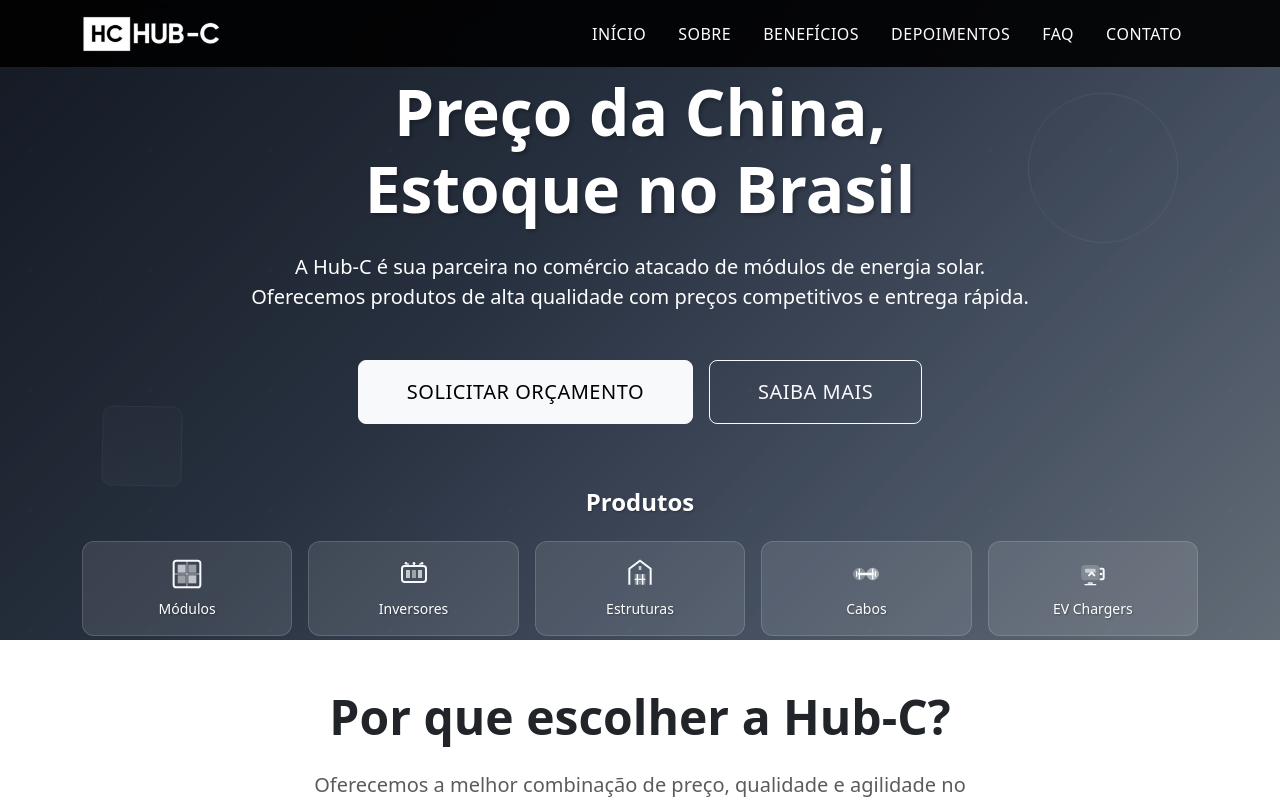
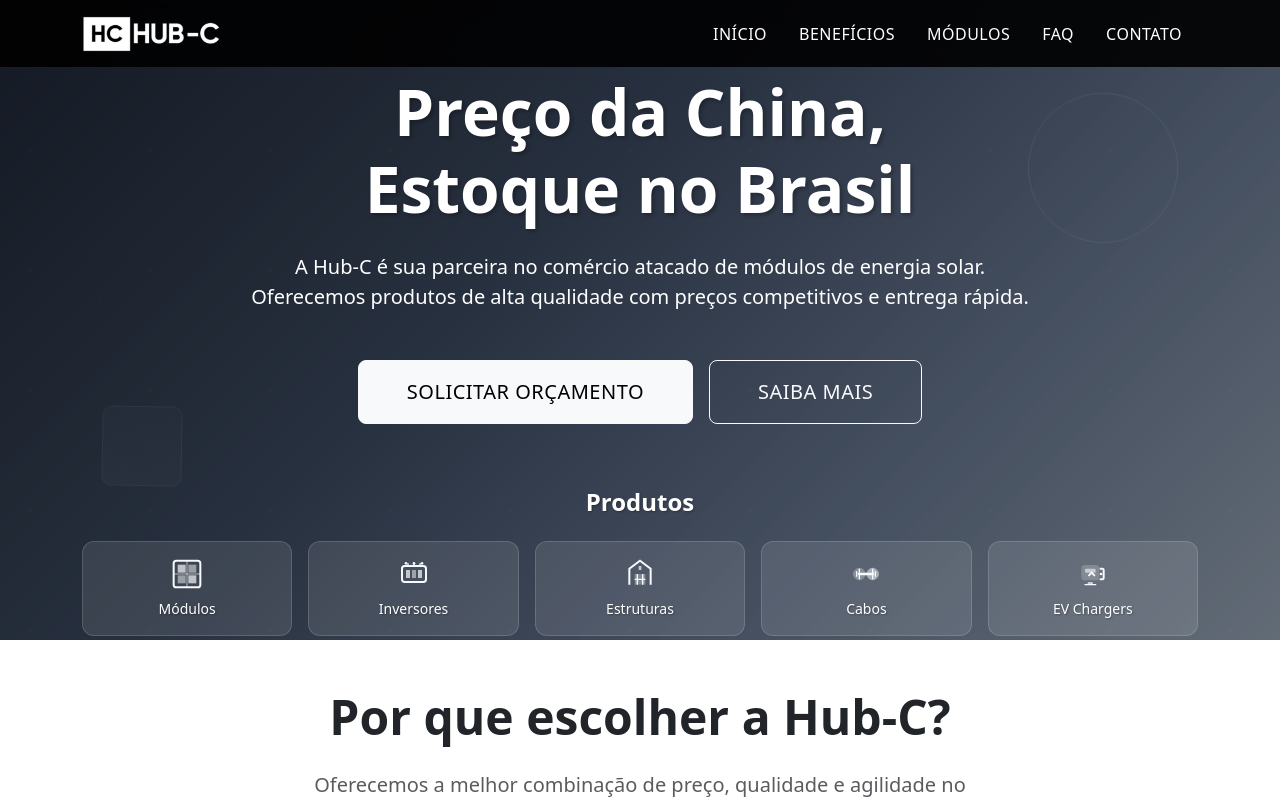
Before and after one commit to JuninhoSouza25/hubc, a Next.js app: page / in a window 1280 px wide. Shown: the top 800 px of the page. Built offline with nearby package versions, Linux system fonts and the light colour scheme.

Commit message:
Atualiza links de navegação no componente Hero para direcionar ao contato e ajusta o botão de Módulos na Navbar.

```diff
--- a/components/Hero.jsx
+++ b/components/Hero.jsx
@@ -17,22 +17,22 @@
     {
       title: "Inversores",
       icon: InversoresIcon,
-      link: "/#",
+      link: "#contato",
     },
     {
       title: "Estruturas",
       icon: EstruturasIcon,
-      link: "/#",
+      link: "#contato",
     },
     {
       title: "Cabos",
       icon: CabosIcon,
-      link: "/#",
+      link: "#contato",
     },
     {
       title: "EV Chargers",
       icon: EVChargersIcon,
-      link: "/#",
+      link: "#contato",
     }
   ];
 
--- a/components/Navbar.jsx
+++ b/components/Navbar.jsx
@@ -62,14 +62,6 @@
             <li className="nav-item">
               <button
                 className="nav-link btn btn-link"
-                onClick={() => scrollToSection('sobre')}
-              >
-                Sobre
-              </button>
-            </li>
-            <li className="nav-item">
-              <button
-                className="nav-link btn btn-link"
                 onClick={() => scrollToSection('beneficios')}
               >
                 Benefícios
@@ -78,9 +70,9 @@
             <li className="nav-item">
               <button
                 className="nav-link btn btn-link"
-                onClick={() => scrollToSection('depoimentos')}
+                onClick={() => scrollToSection('modulos')}
               >
-                Depoimentos
+                Módulos
               </button>
             </li>
             <li className="nav-item">
```
